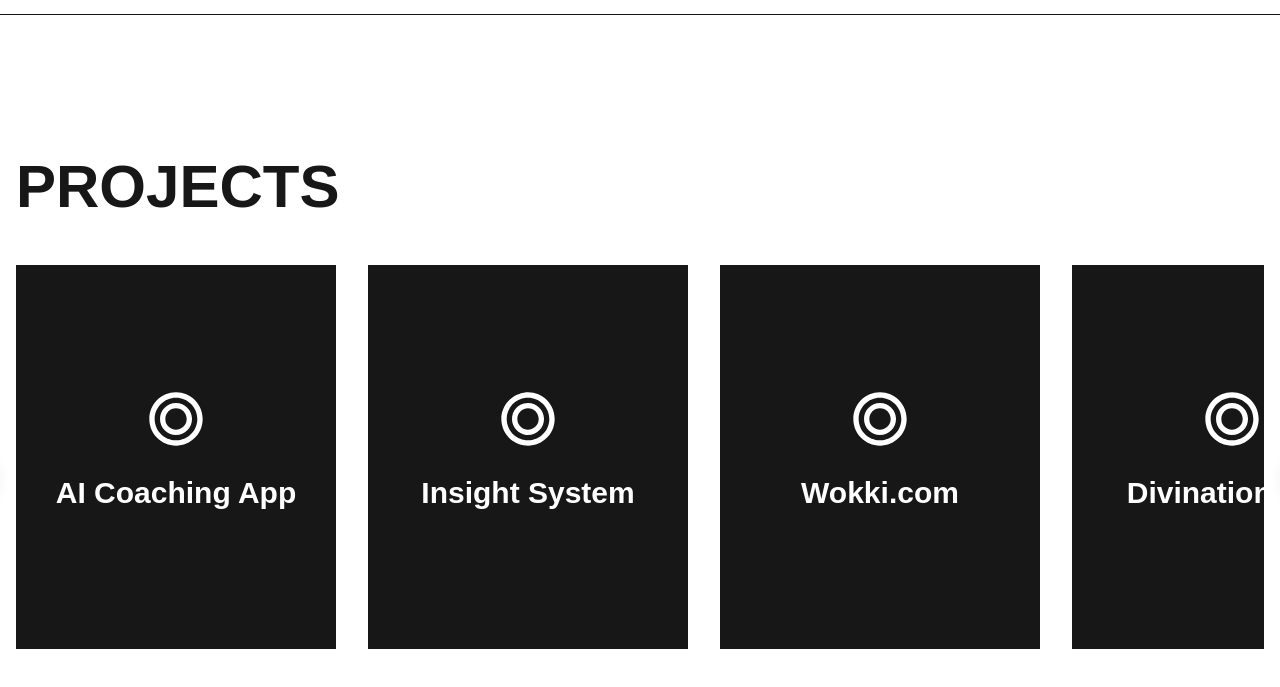
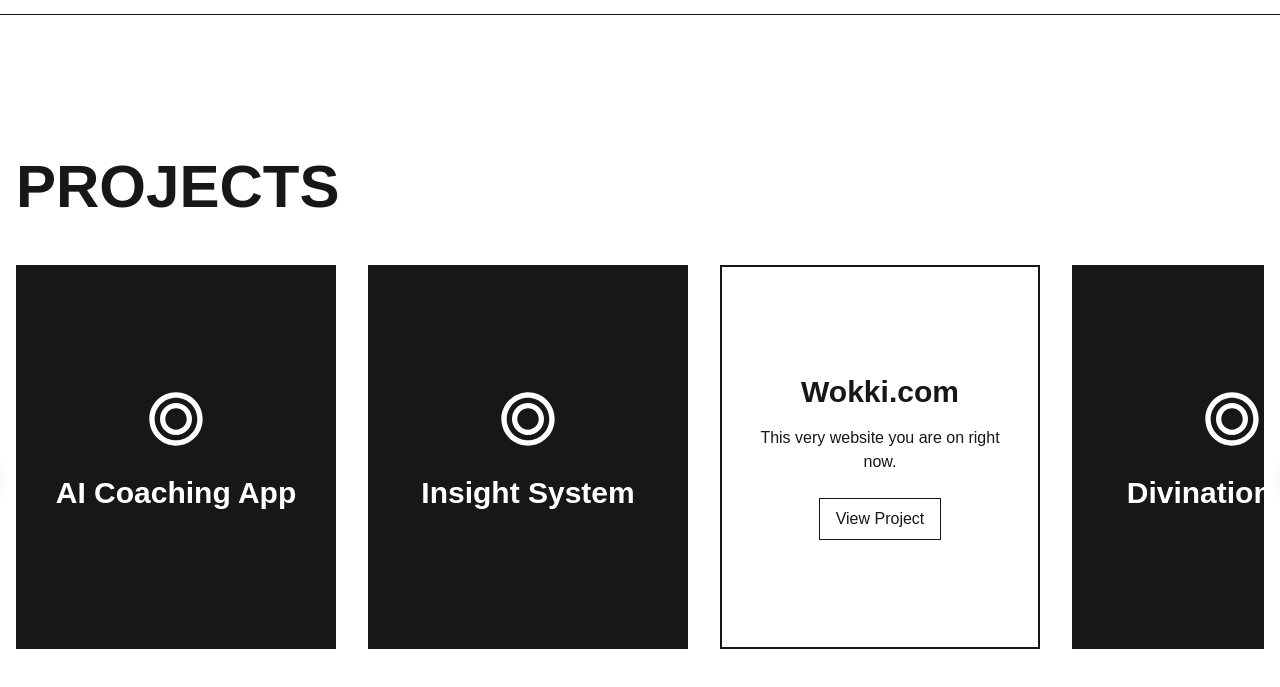
Before and after one commit to wokii/wokki.com, a Next.js app: page / in a window 1280 px wide. Shown: the part 786-1473 px from the top of the page. Built offline with nearby package versions, Linux system fonts and the light colour scheme.

Commit message:
Preflip wokki.com'

```diff
--- a/src/app/components/sections/Projects.tsx
+++ b/src/app/components/sections/Projects.tsx
@@ -54,7 +54,7 @@
 
 export default function Projects() {
   const scrollContainerRef = useRef<HTMLDivElement>(null);
-  const [flippedCards, setFlippedCards] = useState<number[]>([]);
+  const [flippedCards, setFlippedCards] = useState<number[]>([3]);
 
   const scrollLeft = () => {
     if (scrollContainerRef.current) {
```
